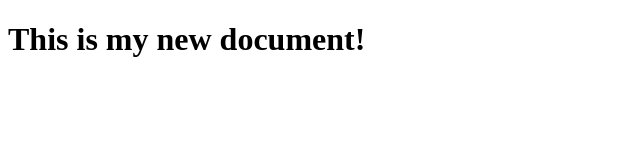
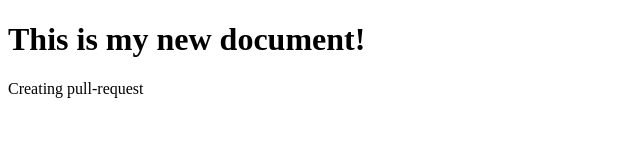
Before and after one commit to WebHeroSchool/ivlina.first, a plain HTML site: page index.html in a window 1280 px wide. Shown: the whole page, without its empty margins (0-640 px from the left). Drawn offline with Linux system fonts and the light colour scheme.

Commit message:
Изменения в файле index.html

```diff
--- a/index.html
+++ b/index.html
@@ -7,5 +7,6 @@
 </head>
 <body>
     <h1>This is my new document!</h1>
+    <p>Creating pull-request</p>
 </body>
 </html>
```
